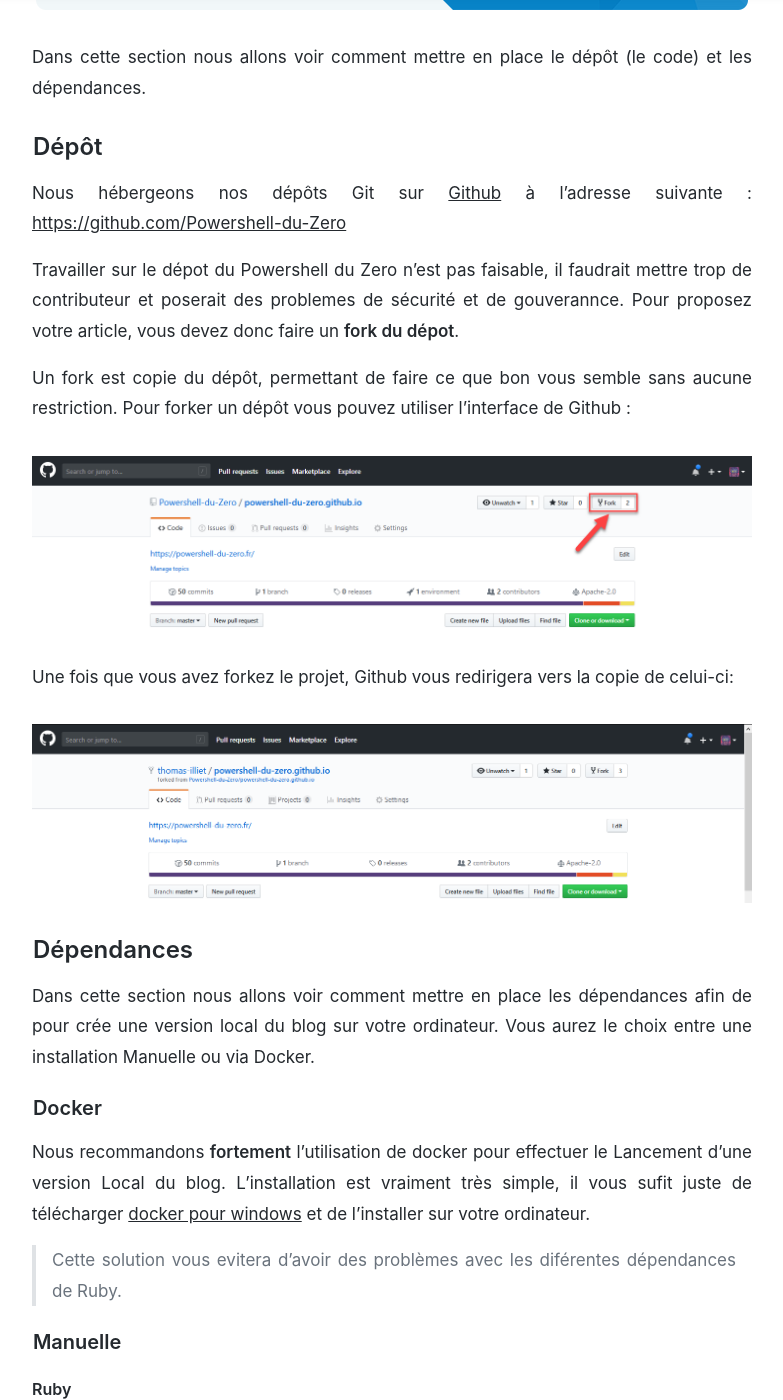
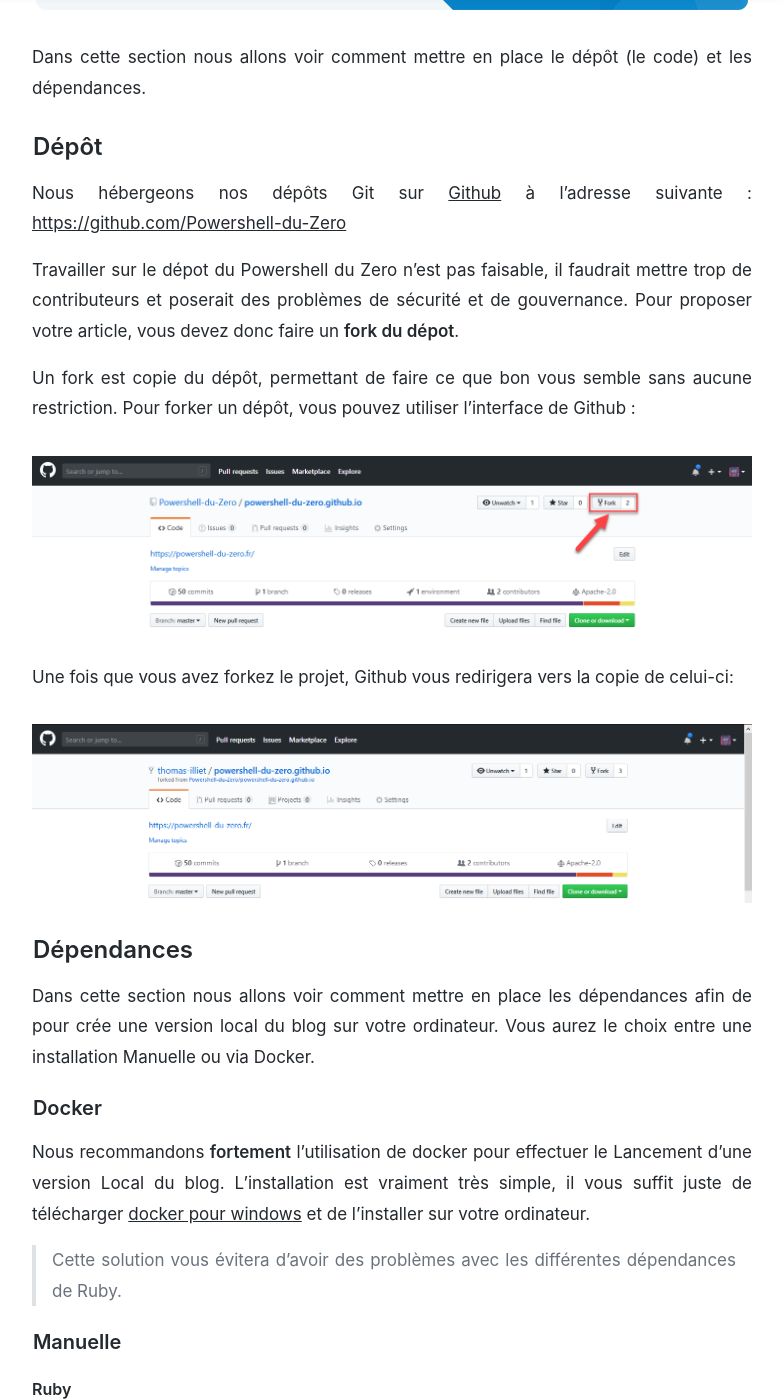
Before and after one commit to EtienneDeneuve/powershell-du-zero.github.io, a Jekyll site: the page built from _posts/2019/2019-01-31-guide-du-contributeur.md, in a window 1280 px wide and 1400 px high, scrolled down 1571 px. Shown: the whole window, without its empty margins (248-1031 px from the left). Built offline with Jekyll 4.4.1, drawn with Linux system fonts in a browser that asks for light colours; comment, search, counter and statistics services are not loaded; a style sheet for code colours, icons or effects is not loaded; some of the changed text lies outside the part shown.

Commit message:
:art: Update 'guide-du-contributeur' post

````diff
--- a/_posts/2019/2019-01-31-guide-du-contributeur.md
+++ b/_posts/2019/2019-01-31-guide-du-contributeur.md
@@ -43,10 +43,10 @@
 
 Nous hébergeons nos dépôts Git sur [Github](https://github.com/) à l'adresse suivante : [https://github.com/Powershell-du-Zero](https://github.com/Powershell-du-Zero)
 
-Travailler sur le dépot du Powershell du Zero n'est pas faisable, il faudrait mettre trop de contributeur et poserait des problemes de sécurité et de gouverannce. Pour proposez votre article, vous devez donc faire un **fork du dépot**.
+Travailler sur le dépot du Powershell du Zero n'est pas faisable, il faudrait mettre trop de contributeurs et poserait des problèmes de sécurité et de gouvernance. Pour proposer votre article, vous devez donc faire un **fork du dépot**.
 
 Un fork est copie du dépôt, permettant de faire ce que bon vous semble sans aucune restriction.
-Pour forker un dépôt vous pouvez utiliser l'interface de Github :
+Pour forker un dépôt, vous pouvez utiliser l'interface de Github :
 
 ![guide-du-contributeur01](/assets/img/post/2019/guide-du-contributeur01.png)
 
@@ -60,9 +60,9 @@
 
 ### Docker
 
-Nous recommandons **fortement** l'utilisation de docker pour effectuer le Lancement d'une version Local du blog. L'installation est vraiment très simple, il vous sufit juste de télécharger [docker pour windows](https://docs.docker.com/docker-for-windows/install/) et de l'installer sur votre ordinateur.
+Nous recommandons **fortement** l'utilisation de docker pour effectuer le Lancement d'une version Local du blog. L'installation est vraiment très simple, il vous suffit juste de télécharger [docker pour windows](https://docs.docker.com/docker-for-windows/install/) et de l'installer sur votre ordinateur.
 
-> Cette solution vous evitera d'avoir des problèmes avec les diférentes dépendances de Ruby.
+> Cette solution vous évitera d'avoir des problèmes avec les différentes dépendances de Ruby.
 
 ### Manuelle
 
@@ -140,7 +140,7 @@
 
 Les codebases que nous fournissons comme socle de travail sont équipées de réglages de projet (workspace settings) adaptés, qui ont priorité sur vos réglages génériques. Ces réglages sont présents dans le fichier ```.vscode/settings.json```.
 
-Vous pouvez tout a fait proposer des adaptations du workspace, via une pull request dédiée.
+Vous pouvez tout à fait proposer des adaptations du workspace, via une pull request dédiée.
 
 ## La doc en ligne
 
````
Also changed, not shown: other parts of _posts/2019/2019-01-31-guide-du-contributeur.md (+9 -9 lines).
